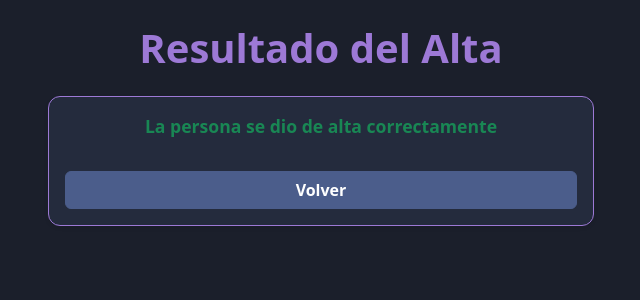
After one commit to Alejo4758/SistemaGestorAutos, a PHP site: page /Acciones/AccionNuevaPersona.php in a window 1280 px wide. The commit adds this page. Shown: the top 300 px of the page, without its empty margins (319-959 px from the left). Run offline with PHP 8.4, Linux system fonts and the light colour scheme; data comes from the database, SQL or seed files in the repository; data that the repository does not hold is empty.

Commit message:
Implementación de 'AcciónNuevaPersona.php'

```diff
--- /dev/null
+++ b/Vista/Acciones/AccionNuevaPersona.php
@@ -0,0 +1,39 @@
+<!DOCTYPE html>
+<html lang="es">
+<head>
+    <?php include_once __DIR__ . "/../../includes/head.php"; ?>
+    <link rel="stylesheet" href="../CSS/styles.css">
+    <meta charset="UTF-8">
+    <meta name="viewport" content="width=device-width, initial-scale=1.0">
+    <title>Alta de Persona</title>
+</head>
+<body>
+    <div class="container my-4">
+        <h1 class="mb-4 text-center titulo-personalizado">Resultado del Alta</h1>
+        <div class="row justify-content-center">
+            <div class="col-md-6">
+                <div class="card card-personalizada shadow-sm">
+                    <div class="card-body text-center">
+                        <?php
+                            include_once __DIR__ . "/../../includes/formData.php";
+                            include_once __DIR__ . "/../../includes/load.php";
+
+                            $datosPersona = datosEnviados();
+                            $controlPersona = new ControladorPersona();
+                            $altaValida = $controlPersona->darAlta($datosPersona);
+
+                            if ($altaValida) {
+                                echo '<p class="text-success fw-bold">La persona se dio de alta correctamente</p>';
+                            }
+                            else {
+                                echo '<p class="text-danger fw-bold">La persona ya se encuentra cargada en el sistema</p>';
+                            }
+                        ?>
+                        <a href="../NuevaPersona.php" class="btn btn-personalizado mt-3 w-100">Volver</a>
+                    </div>
+                </div>
+            </div>
+        </div>
+    </div>
+</body>
+</html>
--- a/Vista/CSS/styles.css
+++ b/Vista/CSS/styles.css
@@ -49,3 +49,7 @@ input[type="date"]::-webkit-calendar-picker-indicator {
   display: none;
   -webkit-appearance: none;
 }
+
+p {
+  font-size: 1.1em;
+}
```
Also changed, not shown: Vista/NuevaPersona.php (+8 -8 lines).
